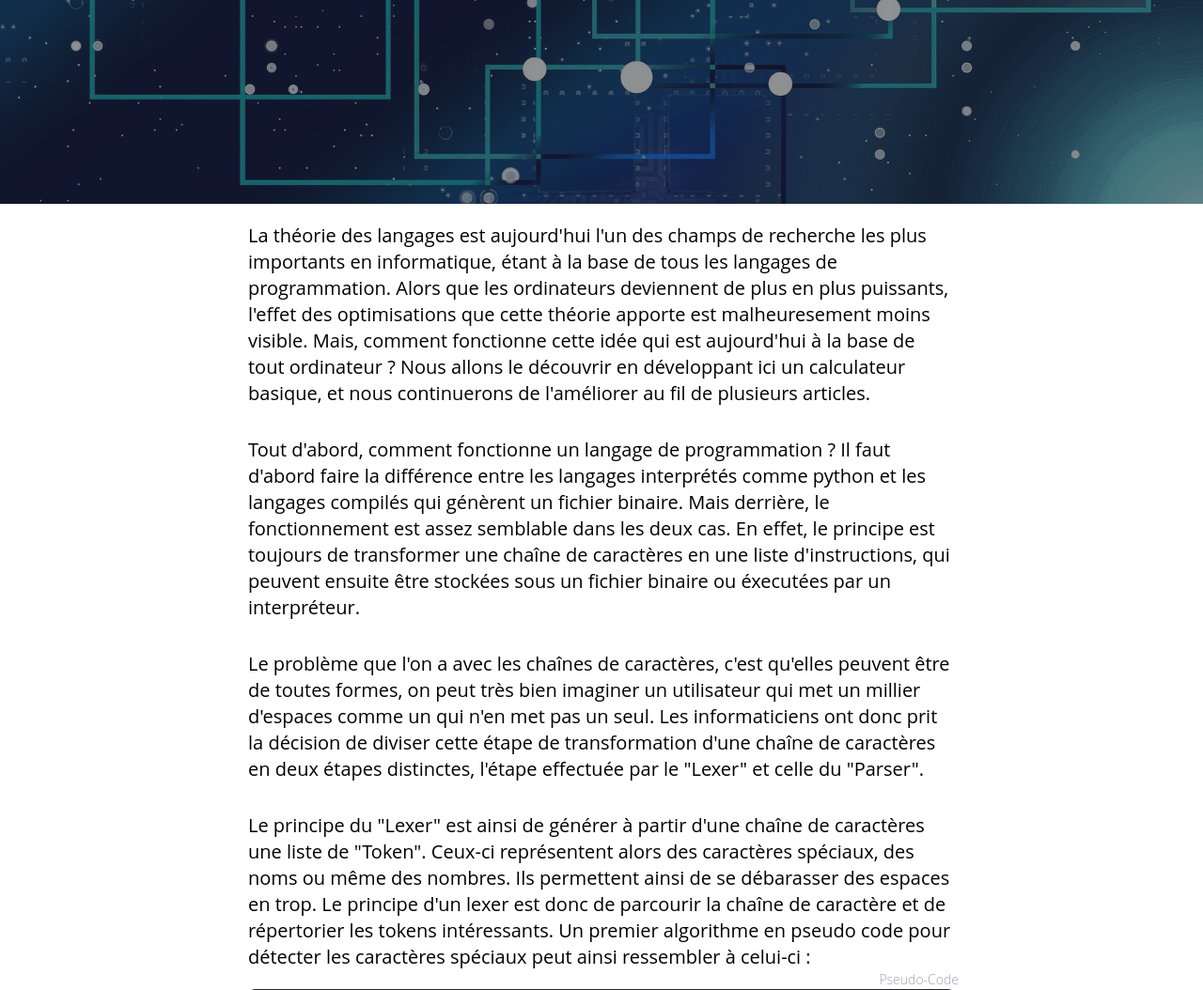
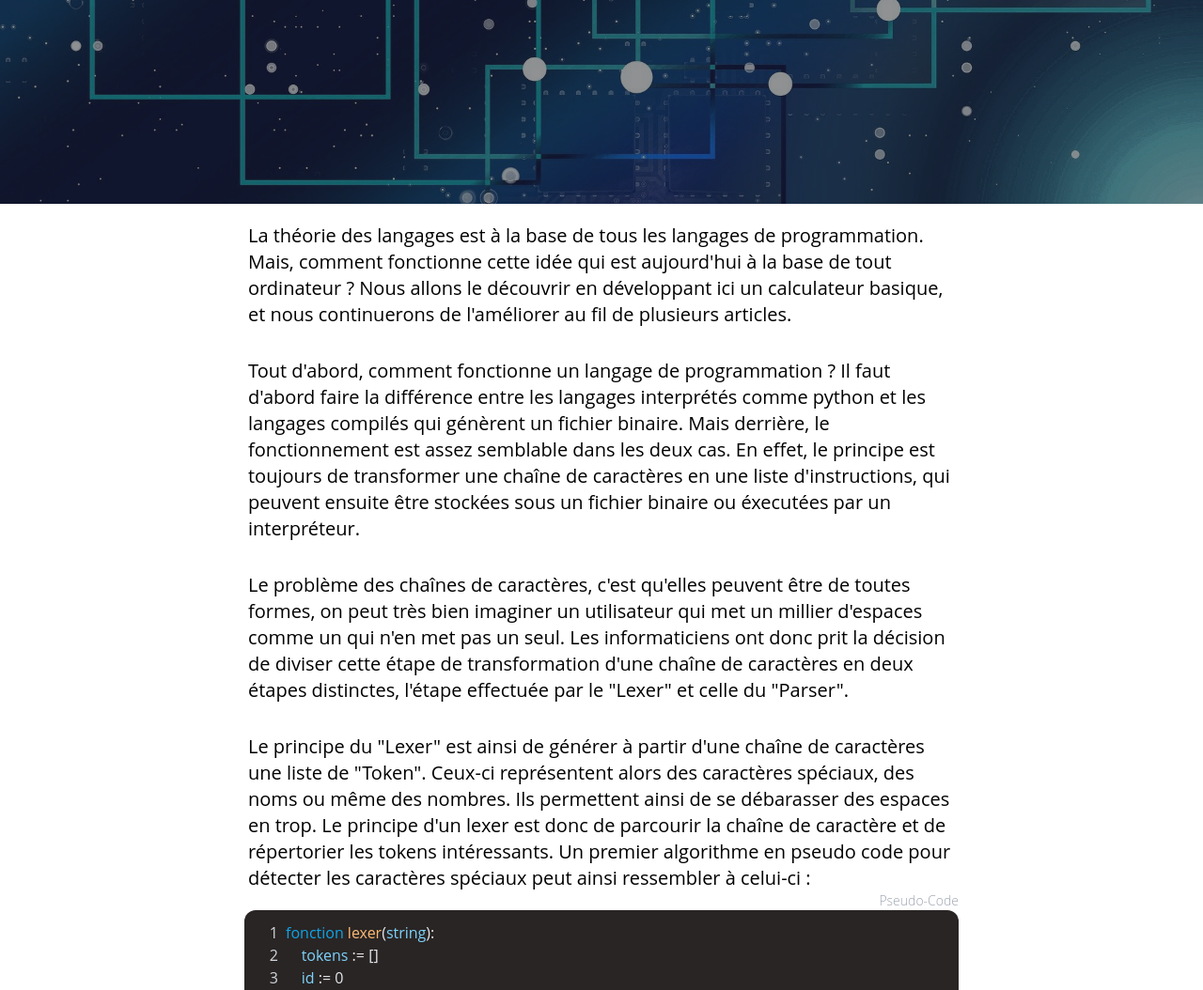
Before and after one commit to lfa-info-22/site, a Django app: template articles/templates/articles/language-theory.html in a window 1280 px wide. Shown: the part 583-1637 px from the top of the page at 94% size. Run offline with Django 3.2, Linux system fonts and the light colour scheme; the template is opened without the code that fills it, so the values that code supplies are empty; style sheets or scripts are compiled from the project's sources; some libraries are stand-ins or nearby versions.

Commit message:
articles: started fix on lang-theory-i article

```diff
--- a/articles/templates/articles/language-theory.html
+++ b/articles/templates/articles/language-theory.html
@@ -9,10 +9,8 @@
 
 <div class="p-5 divide-transparent max-w-[600px] lg:max-w-[800px] relative center-w">
     <div class="text-xl px-1">
-        La théorie des langages est aujourd'hui l'un des champs de recherche
-        les plus importants en informatique, étant à la base de tous les langages de programmation.
-        Alors que les ordinateurs deviennent de plus en plus puissants, l'effet des optimisations que cette théorie
-        apporte est malheuresement moins visible. Mais, comment fonctionne cette idée qui est aujourd'hui à la base de
+        La théorie des langages est à la base de tous les langages de programmation.
+        Mais, comment fonctionne cette idée qui est aujourd'hui à la base de
         tout ordinateur ? Nous allons le découvrir en développant ici un calculateur basique, et nous continuerons de
         l'améliorer au fil de plusieurs articles.
     </div>
@@ -26,7 +24,7 @@
     </div>
 
     <div class="text-xl px-1 pt-8">
-        Le problème que l'on a avec les chaînes de caractères, c'est qu'elles peuvent être de toutes formes,
+        Le problème des chaînes de caractères, c'est qu'elles peuvent être de toutes formes,
         on peut très bien imaginer un utilisateur qui met un millier d'espaces comme un qui n'en met pas un seul.
         Les informaticiens ont donc prit la décision de diviser cette étape de transformation d'une chaîne de
         caractères en deux étapes distinctes, l'étape effectuée par le "Lexer" et celle du "Parser".
```
